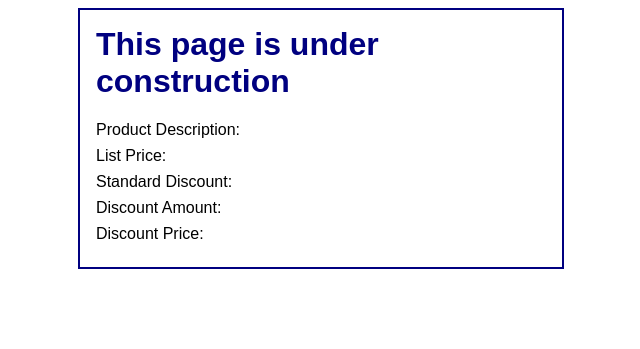
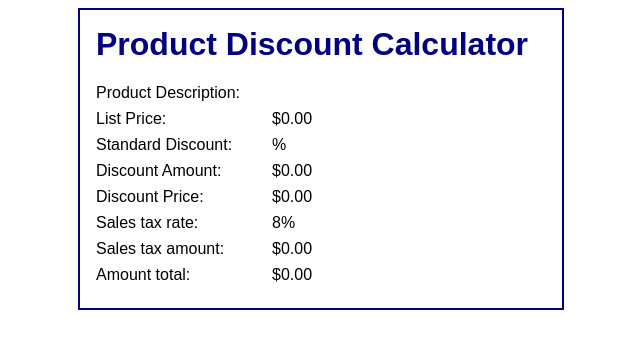
Before and after one commit to stevenzimmer/phpclass, a PHP site: page /display_discount.php in a window 1280 px wide. Shown: the top 349 px of the page, without its empty margins (319-959 px from the left). Run offline with PHP 8.4, Linux system fonts and the light colour scheme.

Commit message:
assignment 2 completion

```diff
--- a/ex_starts/ch02_ex1/display_discount.php
+++ b/ex_starts/ch02_ex1/display_discount.php
@@ -1,3 +1,39 @@
+<?php
+
+    $product_description = filter_input(INPUT_POST, "product_description");
+
+    $list_price = filter_input(INPUT_POST, 'list_price');
+
+    $discount_percent = filter_input(INPUT_POST, 'discount_percent');
+
+    $discount_amount = $list_price * $discount_percent * .01;
+
+    $discount_price = $list_price - $discount_amount;
+
+    $list_price_f = "$".number_format($list_price, 2);
+
+    $discount_percent_f = $discount_percent."%";
+
+    $discount_amount_f = "$".number_format($discount_amount, 2);
+
+    $discount_price_f = "$".number_format($discount_price, 2);
+
+    $number = .08;
+
+    $sale_tax = $number * 100;
+
+    $sales_tax_rate = number_format($sale_tax)."%";
+
+    $sales_tax_amount = $number * $list_price;
+
+    $sales_tax_amount_f = "$".number_format($sales_tax_amount, 2);
+
+    $amount_total = $sales_tax_amount + $discount_price;
+
+    $amount_total_f = "$".number_format($amount_total, 2);
+
+?>
+
 <!DOCTYPE html>
 <html>
 <head>
@@ -6,22 +42,32 @@
 </head>
 <body>
     <main>
-        <h1>This page is under construction</h1>
+        <h1>Product Discount Calculator</h1>
 
         <label>Product Description:</label>
-        <span><?php echo ''; ?></span><br>
+        <span><?php echo htmlspecialchars($product_description); ?></span><br>
 
         <label>List Price:</label>
-        <span><?php echo ''; ?></span><br>
+        <span><?php echo htmlspecialchars($list_price_f); ?></span><br>
 
         <label>Standard Discount:</label>
-        <span><?php echo ''; ?></span><br>
+        <span><?php echo htmlspecialchars($discount_percent_f); ?></span><br>
 
         <label>Discount Amount:</label>
-        <span><?php echo ''; ?></span><br>
+        <span><?php echo $discount_amount_f; ?></span><br>
 
         <label>Discount Price:</label>
-        <span><?php echo ''; ?></span><br>
+        <span><?php echo $discount_price_f; ?></span><br>
+
+        <label>Sales tax rate:</label>
+        <span><?php echo $sales_tax_rate; ?></span><br>
+
+        <label>Sales tax amount:</label>
+        <span><?php echo $sales_tax_amount_f; ?></span><br>
+
+        <label>Amount total:</label>
+        <span><?php echo $amount_total_f; ?></span><br>
+
     </main>
 </body>
 </html>
```
